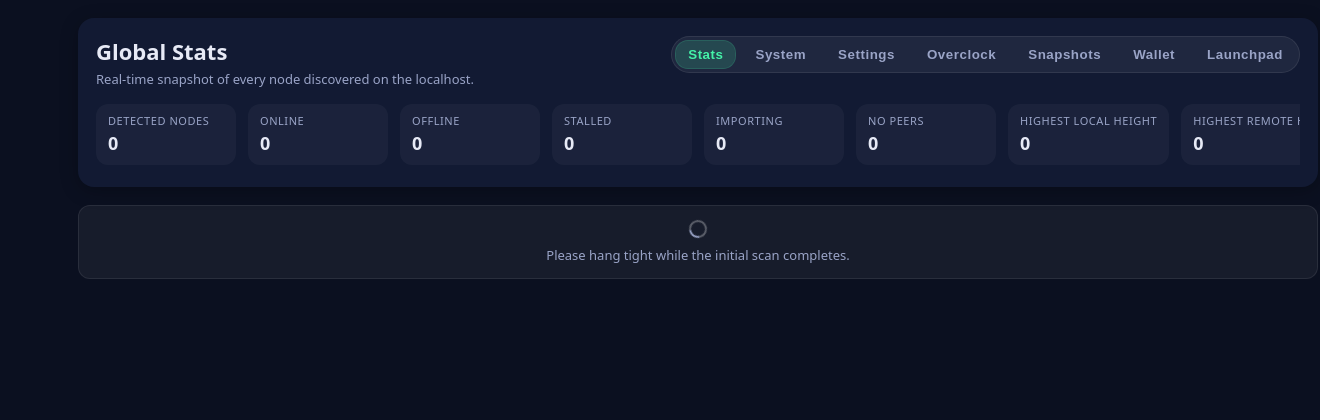
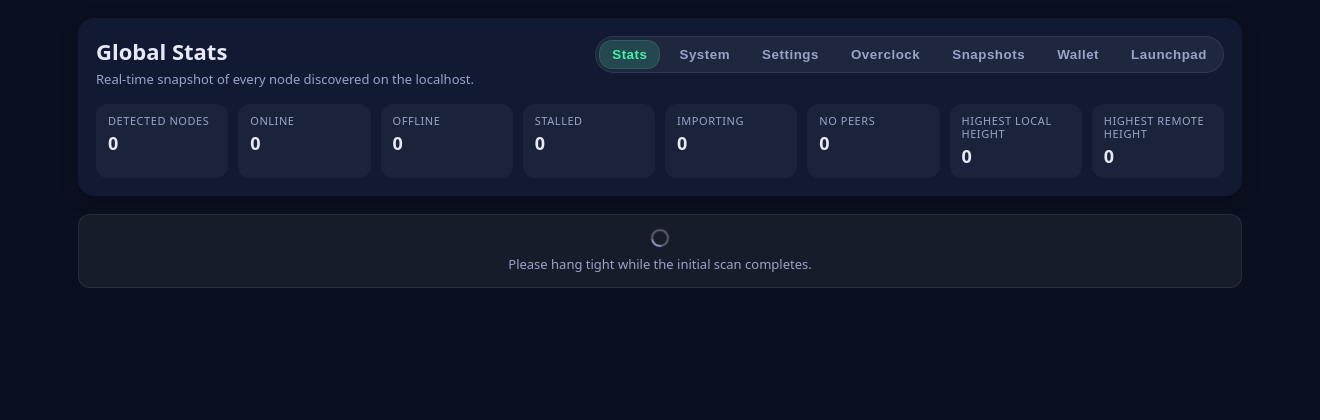
Before and after one commit to murat-taskaynatan/Blockdag-Node-Manager, a Flask app: page / in a window 1320 px wide. Shown: the part 64-484 px from the top of the page. Run offline with Flask 3, Linux system fonts and the light colour scheme; the visitor is signed in with stand-in values (Sample User, id 1); data that the repository does not hold is empty.

Commit message:
Force global stats into fixed 8-column grid

```diff
--- a/templates/node_manager.html
+++ b/templates/node_manager.html
@@ -287,10 +287,8 @@
   .wallet-history li .time{color:var(--muted);font-weight:400;font-size:11px}
   .wallet-empty{font-size:12px;color:var(--muted);padding:12px;border:1px dashed rgba(255,255,255,.14);border-radius:12px;text-align:center}
   .wallet-card.is-disabled{opacity:.55}
-  .summary-stats{display:flex;flex-wrap:nowrap;gap:12px;overflow-x:auto;padding-bottom:4px}
-  .summary-stats::-webkit-scrollbar{display:none}
-  .summary-stats{scrollbar-width:none}
-  .summary-stats .kv{min-width:140px;flex:0 0 auto}
+  .summary-stats{display:grid;grid-template-columns:repeat(8,minmax(0,1fr));gap:10px}
+  .summary-stats .kv{min-width:0}
   .kv{background:rgba(255,255,255,.04);border-radius:12px;padding:10px 12px}
   .kv .k{color:var(--muted);font-size:11px;text-transform:uppercase;letter-spacing:.05em;line-height:1.2}
   .kv .v{font-size:18px;font-weight:600;margin-top:4px;font-variant-numeric:tabular-nums}
```
